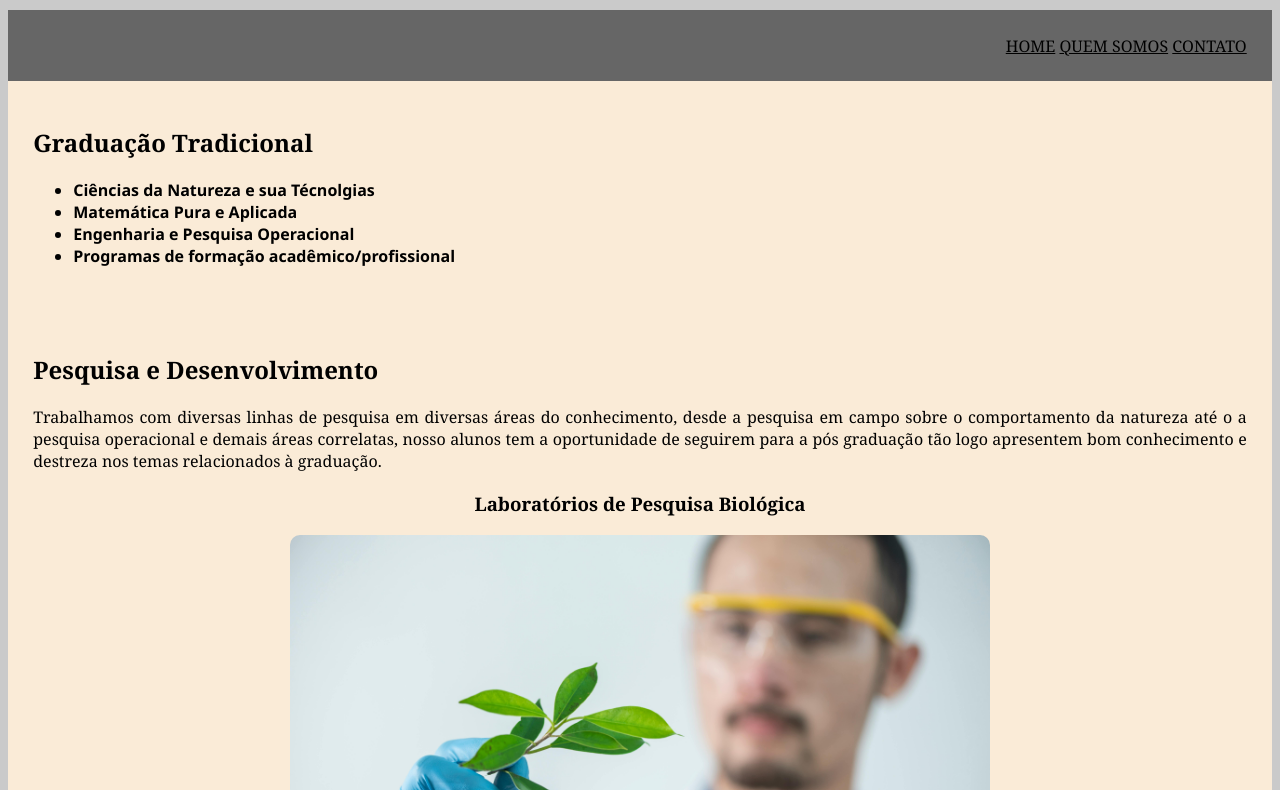
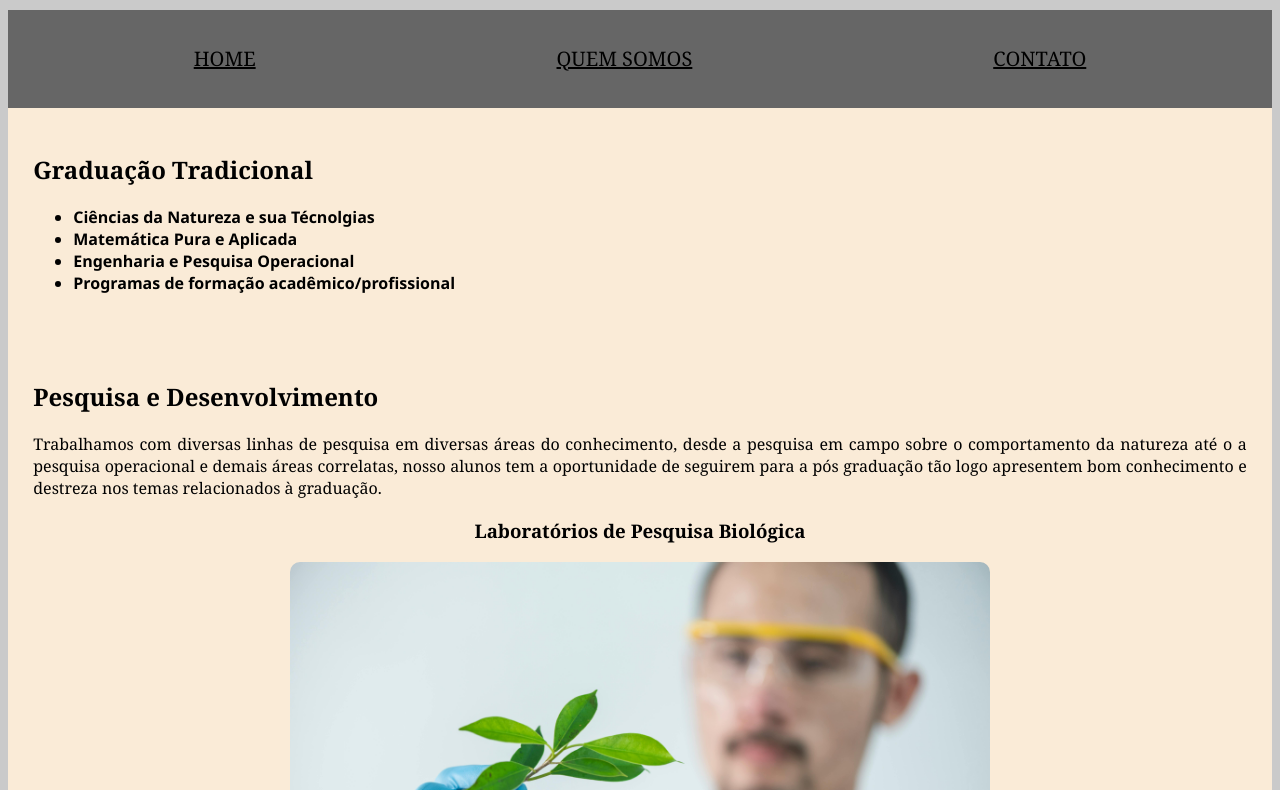
Before and after one commit to xvierdev/pm.exercices, a plain HTML site: page index.html in a window 1280 px wide. Shown: the part 210-1000 px from the top of the page. Drawn offline with Linux system fonts and the light colour scheme.

Commit message:
add grid layout to nav bar

```diff
--- a/index.html
+++ b/index.html
@@ -16,9 +16,11 @@
 
     <!-- Menu de navegação -->
     <nav>
-        <a href="index.html">Home</a>
-        <a href="about.html">Quem Somos</a>
-        <a href="contact.html">Contato</a>
+        <div class="grid-container">
+            <div class="grid-item"><a href="index.html">Home</a></div>
+            <div class="grid-item"><a href="about.html">Quem Somos</a></div>
+            <div class="grid-item"><a href="contact.html">Contato</a></div>
+        </div>
     </nav>
 
     <main>
--- a/style.css
+++ b/style.css
@@ -4,6 +4,7 @@ body{
 }
 
 article{
+    /* Conteúdo dos artigos das páginas */
     text-align: justify;
     background-color: antiquewhite;
     padding: 2%;
@@ -22,6 +23,7 @@ h3{
     text-align: center;
 }
 
+/* Form style */
 fieldset{
     border: 1px solid black;
     border-radius: 8px;
@@ -32,16 +34,16 @@ legend{
     font-size: larger;
 }
 
+/* Menu de navegação */
 nav{
     margin: auto;
     width: 96%;
-    height: 20px;
-    text-align: right;
     background-color: rgb(102, 102, 102);
     text-transform: uppercase;
     padding: 2%;
 }
 
+/* Rodapé da página */
 footer{
     position: relative;
     text-align: center;
@@ -78,6 +80,7 @@ a:hover{
     text-align: center;
 }
 
+/* referências do desenvolvedor */
 .dev{
     font-family: 'Monotype Corsiva';
     font-size: 20px;
@@ -85,8 +88,8 @@ a:hover{
 }
 
 a.dev:hover{
-    font-size: 25px;
-    color: orangered;
+    font-size: 23px;
+    color: goldenrod;
 }
 
 .logo{
@@ -106,6 +109,7 @@ a.dev:hover{
     width: 31%;
 }
 
+/* Imagens do conteúdo */
 img.content{
     width: 100%;
     max-width: 700px;
@@ -113,3 +117,17 @@ img.content{
     display: block;
     border-radius: 10px;
 }
+
+
+/* Implementação do grid da página */
+.grid-container{
+    display: grid;
+    grid-template-columns: auto auto auto;
+    padding: 10px;
+
+}
+
+.grid-item{
+    text-align: center;
+    font-size: 20px;
+}
```
Also changed, not shown: about.html (+5 -3 lines), contact.html (+5 -3 lines).
